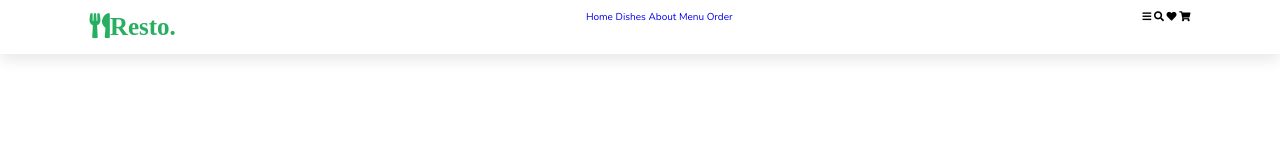
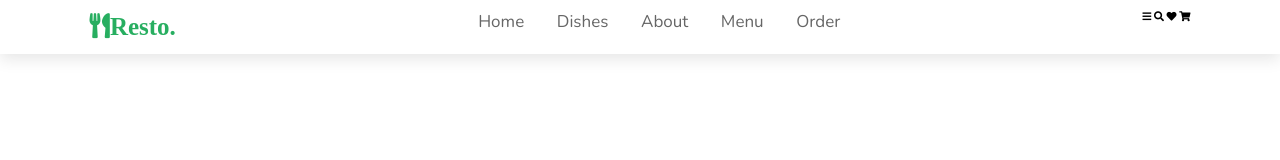
Before and after one commit to MinhQuyenT/RestaurantWebsite, a plain HTML site: page index.html in a window 1280 px wide. Drawn offline with nearby package versions, Linux system fonts and the light colour scheme.

Commit message:
add header

```diff
--- a/css/styles.css
+++ b/css/styles.css
@@ -48,3 +48,15 @@ header .logo{
 header .logo i {
     color: var(--green);
 }
+
+header .navbar a{
+    font-size: 1.7rem;
+    border-radius: .5rem;
+    padding: .5rem 1.5rem;
+    color: var(--light-color);
+}
+
+header .navbar a:hover{
+    color: #fff;
+    background-color: var(--green);
+}
```
